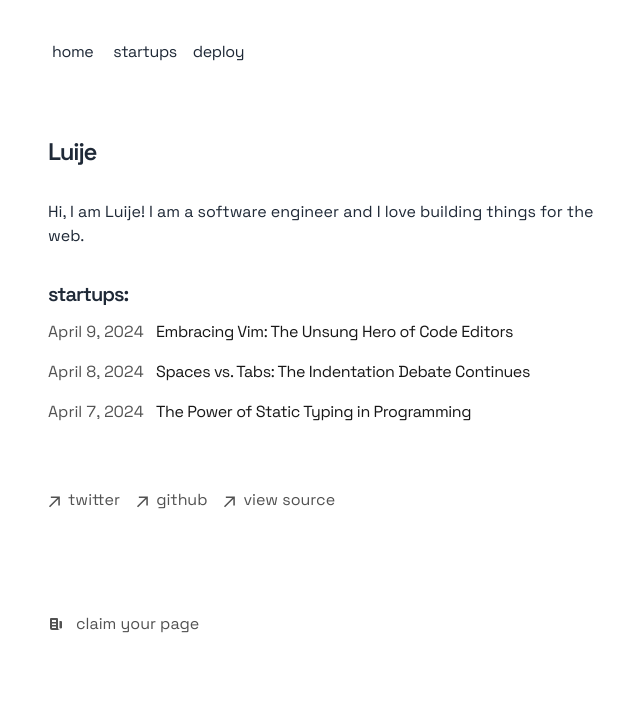
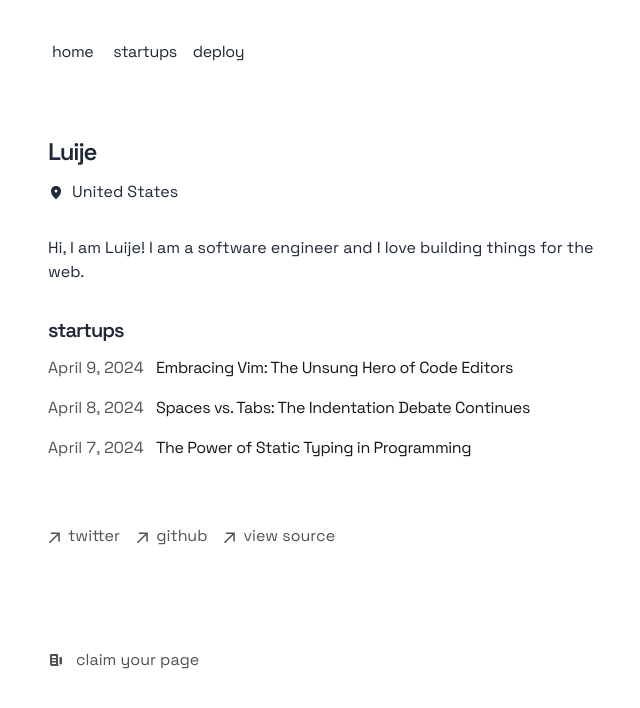
Before and after one commit to luije87/indie-page, a Next.js app: page /luije in a window 1280 px wide. Shown: the top 708 px of the page, without its empty margins (304-944 px from the left). Built offline with nearby package versions, Linux system fonts and the light colour scheme.

Commit message:
chore: Update page.tsx to include "claim your page" link

```diff
--- a/app/(main)/page.tsx
+++ b/app/(main)/page.tsx
@@ -13,13 +13,13 @@ export default function Home() {
         </ol>
 
         <div className="flex gap-4 items-center flex-col sm:flex-row">
-          <Link
+          {/* <Link
             href="/sign-in"
             className="btn dark:border-white/[.145] transition-colors flex items-center justify-center hover:bg-[#f2f2f2] dark:hover:bg-[#1a1a1a] hover:border-transparent text-sm sm:text-base h-10 sm:h-12 px-4 sm:px-5 sm:min-w-44"
             rel="noopener noreferrer"
           >
             login
-          </Link>
+          </Link> */}
           <Link
             href="/sign-in"
             className="btn btn-neutral flex items-center justify-center text-sm sm:text-base h-10 sm:h-12 px-4 sm:px-5 sm:min-w-44"
--- a/app/[id]/page.tsx
+++ b/app/[id]/page.tsx
@@ -1,4 +1,9 @@
-import { NewspaperIcon, PercentBadgeIcon } from "@heroicons/react/16/solid";
+import {
+  MapIcon,
+  MapPinIcon,
+  NewspaperIcon,
+  PercentBadgeIcon,
+} from "@heroicons/react/16/solid";
 import Link from "next/link";
 
 export default function Home() {
@@ -35,9 +40,13 @@ export default function Home() {
           </div>
         </aside>
         <section>
-          <h1 className="mb-8 text-2xl font-semibold tracking-tighter">
+          <h1 className="mb-3 text-2xl font-semibold tracking-tighter">
             Luije
           </h1>
+          <div className="flex mb-8 items-center align-middle">
+            <MapPinIcon width={16} />
+            <p className="ml-2">United States</p>
+          </div>
 
           <p className="mb-4">
             Hi, I am Luije! I am a software engineer and I love building things
@@ -46,7 +55,7 @@ export default function Home() {
 
           <div className="my-8">
             <h1 className="mb-3 text-xl font-semibold tracking-tighter">
-              startups:
+              startups
             </h1>
             <div>
               <a className="flex flex-col space-y-1 mb-4" href="/blog/vim">
--- /dev/null
+++ b/app/admin/page.tsx
@@ -0,0 +1,8 @@
+export default function Page() {
+  return (
+    <div className="max-w-xl mx-4 mt-8 lg:mx-auto">
+      <h1 className="text-3xl font-bold text-gray-900">Admin Page</h1>
+      <p className="mt-4 text-gray-600">Welcome to the admin page!</p>
+    </div>
+  );
+}
```
